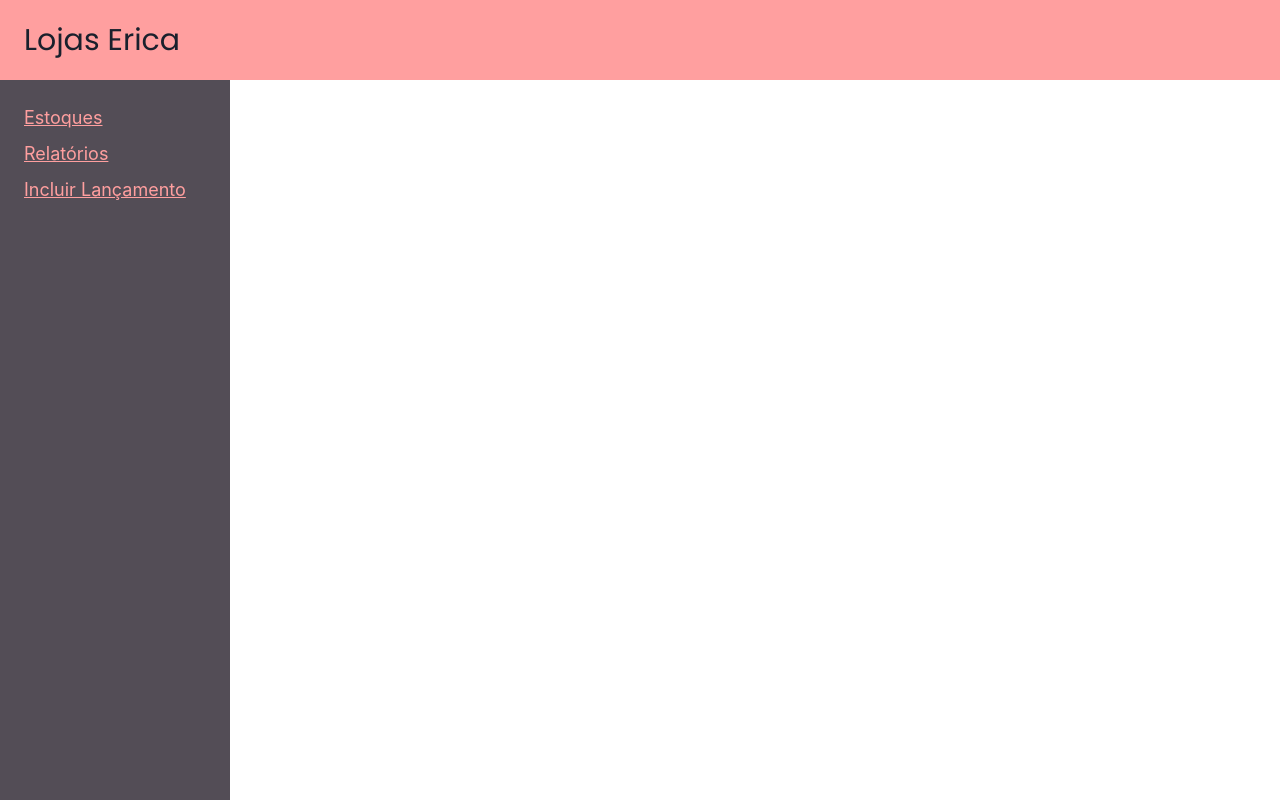
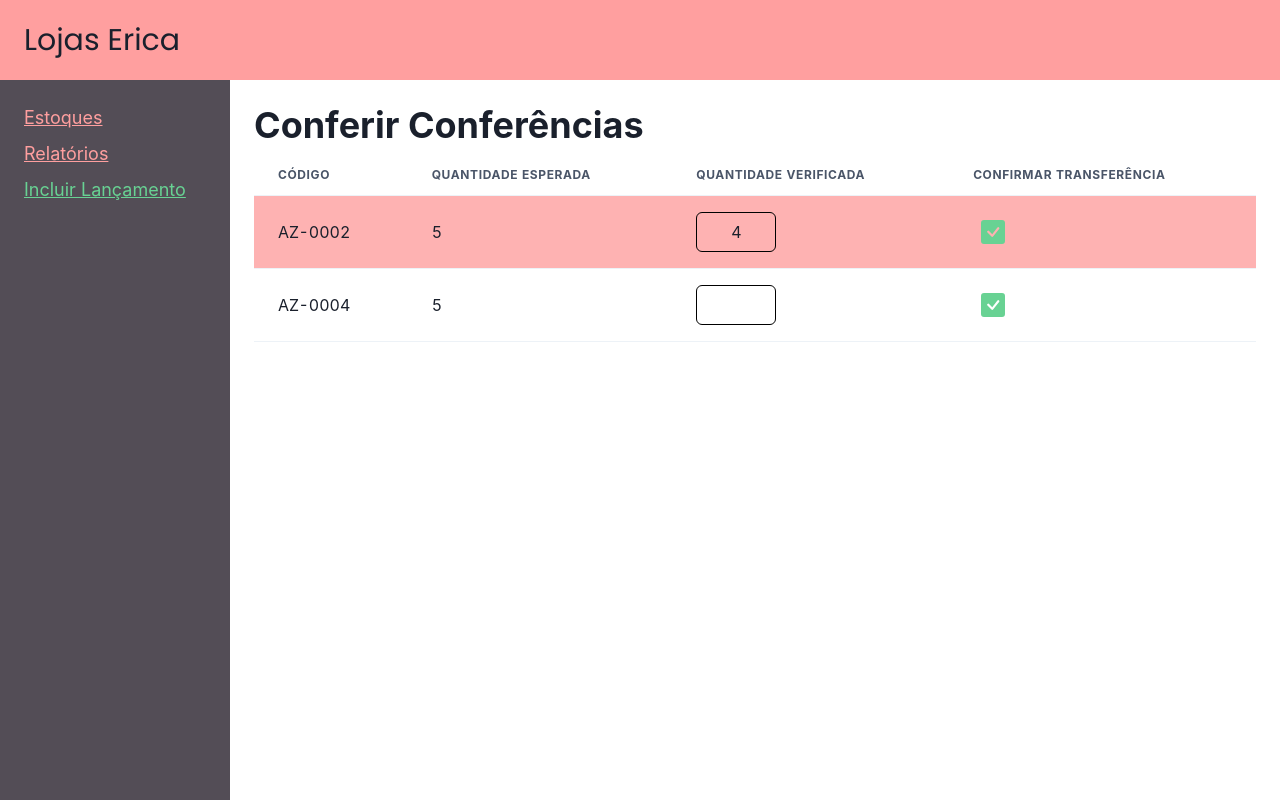
Before and after one commit to JeffersonAlves7/erica-webapp, a React (Vite) app: page /incluir-lancamento/conferencias in a window 1280 px wide. Built offline with nearby package versions, Linux system fonts and the light colour scheme.

Commit message:
feat(conferencias): create the page conferencias with all the elements

```diff
--- a/src/App.tsx
+++ b/src/App.tsx
@@ -4,6 +4,7 @@ import { Home } from "./pages/home";
 import { Template } from "./components/template";
 import { Relatorio } from "./pages/relatorio";
 import { IncluirLancamento } from "./pages/incluirLancamento";
+import { Conferencias } from "./pages/conferencias";
 
 function App() {
   return (
@@ -14,6 +15,7 @@ function App() {
           <Route path="/home" element={<Home />} />
           <Route path="/relatorios" element={<Relatorio/>} />
           <Route path="/incluir-lancamento" element={<IncluirLancamento/>} />
+          <Route path="/incluir-lancamento/conferencias" element={<Conferencias/>} />
         </Routes>
       </Template>
     </BrowserRouter>
--- a/src/components/criarTransferencia.tsx
+++ b/src/components/criarTransferencia.tsx
@@ -9,8 +9,11 @@ import {
   Grid,
   Heading,
   Input,
+  Link as ChakraLink,
+  Flex
 } from "@chakra-ui/react";
 import { useRef } from "react";
+import { Link as RouterLink } from "react-router-dom";
 
 export function CriarTransferencia() {
   const codigoRef = useRef<HTMLInputElement>(null);
@@ -58,6 +61,7 @@ export function CriarTransferencia() {
       </CardBody>
 
       <CardFooter>
+        <Flex w={"full"} justify={"space-between"} gap={6}>
           <Button
             onClick={handleConfirm}
             colorScheme="green"
@@ -66,6 +70,15 @@ export function CriarTransferencia() {
           >
             Criar
           </Button>
+          <ChakraLink
+            as={RouterLink}
+            to={"./conferencias"}
+            textDecoration={"underline"}
+            textColor={'#7B65FF'}
+          >
+            Conferir Transferências
+          </ChakraLink>
+        </Flex>
       </CardFooter>
     </Card>
   );
--- a/src/components/template.tsx
+++ b/src/components/template.tsx
@@ -59,7 +59,7 @@ export function Template(props: PropsWithChildren) {
               <Link
                 to={link.to}
                 className={`${
-                  location.pathname == link.to
+                  location.pathname.includes(link.to)
                     ? "text-[#68D293]" // is in link's pathname
                     : "text-[#FF9F9F] hover:opacity-70"  // isn't in link's pathname
                 } text-lg underline`}
--- /dev/null
+++ b/src/pages/conferencias.tsx
@@ -0,0 +1,162 @@
+import {
+  AlertDialog,
+  AlertDialogBody,
+  Text,
+  AlertDialogContent,
+  AlertDialogFooter,
+  AlertDialogOverlay,
+  Button,
+  Heading,
+  Input,
+  Stack,
+  Table,
+  Tbody,
+  Td,
+  Th,
+  Thead,
+  Tr,
+  useDisclosure
+} from "@chakra-ui/react";
+import { useRef, useState } from "react";
+import { BsFillCheckSquareFill } from "react-icons/bs";
+
+interface Conferencia {
+  id: number;
+  sku: string;
+  de: string;
+  para: string;
+  quantidadeEsperada: number;
+  quantidadeVerificada?: number | string;
+}
+
+const exampleConferencia: Conferencia = {
+  id: 1,
+  sku: "AZ-0002",
+  de: "Galpão",
+  para: "Loja",
+  quantidadeEsperada: 5,
+  quantidadeVerificada: 4
+};
+
+export function Conferencias() {
+  const { isOpen, onOpen, onClose } = useDisclosure();
+  const [conferencias, setConferencias] = useState<Conferencia[]>([
+    exampleConferencia,
+    {
+      ...exampleConferencia,
+      id: 2,
+      sku: "AZ-0004",
+      quantidadeVerificada: undefined
+    }
+  ]);
+  const [idConferenciaToConfirm, setIdConferenciaToConfirm] = useState<Conferencia['id'] | null>(null);
+  const cancelRef = useRef(null);
+
+  function handleChangeQuantidadeVerificada(
+    id: Conferencia["id"],
+    value?: number
+  ) {
+    const values = [...conferencias];
+    const index = values.findIndex((v) => v.id === id);
+    if (!value || values[index].quantidadeEsperada >= value)
+      values[index].quantidadeVerificada = value ?? "";
+    setConferencias(values);
+  }
+
+  function handleConfirmButton(){
+    console.log({ idConferenciaToConfirm });
+    onClose();
+  }
+
+  return (
+    <Stack>
+      <Heading>Conferir Conferências</Heading>
+
+      <Table>
+        <Thead>
+          <Tr>
+            <Th>Código</Th>
+            <Th>Quantidade Esperada</Th>
+            <Th>Quantidade Verificada</Th>
+            <Th>Confirmar Transferência</Th>
+          </Tr>
+        </Thead>
+        <Tbody>
+          {conferencias.map((conferencia) => {
+            const color =
+              typeof conferencia.quantidadeVerificada == "number" &&
+              conferencia.quantidadeEsperada > conferencia.quantidadeVerificada
+                ? "red.200"
+                : "";
+
+            return (
+              <Tr key={"conferencia" + conferencia.id}>
+                <Td backgroundColor={color}>{conferencia.sku}</Td>
+                <Td backgroundColor={color}>
+                  {conferencia.quantidadeEsperada}
+                </Td>
+                <Td backgroundColor={color}>
+                  <Input
+                    maxW={20}
+                    border={"1px"}
+                    borderColor={"black"}
+                    textAlign={"center"}
+                    type="number"
+                    value={"" + conferencia.quantidadeVerificada ?? ""}
+                    onChange={(e) => {
+                      handleChangeQuantidadeVerificada(
+                        conferencia.id,
+                        e.target.value ? parseInt(e.target.value) : undefined
+                      );
+                    }}
+                  />
+                </Td>
+                <Td backgroundColor={color}>
+                  <Button
+                    variant={"ghost"}
+                    onClick={() => {
+                      setIdConferenciaToConfirm(conferencia.id);
+                      onOpen();
+                    }}
+                    p={2}
+                    size={"md"}
+                  >
+                    <BsFillCheckSquareFill className="h-full w-full text-erica-green" />
+                  </Button>
+                </Td>
+              </Tr>
+            );
+          })}
+        </Tbody>
+        <AlertDialog
+          isOpen={isOpen}
+          onClose={onClose}
+          leastDestructiveRef={cancelRef}
+        >
+          <AlertDialogOverlay>
+            <AlertDialogContent>
+              <AlertDialogBody>
+                <Text>
+                  Você realmente deseja confirmar essa conferência?
+                </Text>
+              </AlertDialogBody>
+              <AlertDialogFooter>
+                <Button colorScheme="red" ref={cancelRef} onClick={onClose}>
+                  Cancelar
+                </Button>
+                <Button
+                  colorScheme="green"
+                  backgroundColor={"erica.green"}
+                  onClick={handleConfirmButton}
+                  ml={3}
+                >
+                  Confirmar
+                </Button>
+              </AlertDialogFooter>
+            </AlertDialogContent>
+          </AlertDialogOverlay>
+        </AlertDialog>
+      </Table>
+    </Stack>
+  );
+}
--- a/tailwind.config.js
+++ b/tailwind.config.js
@@ -9,6 +9,10 @@ export default {
       backgroundColor: {
         "erica-green": '#68D293',
         "erica-pink": '#FF9F9F'
+      },
+      textColor: {
+        "erica-green": '#68D293',
+        "erica-pink": '#FF9F9F'
       }
     },
   },
```
Lines whose indentation alone changed are shown as unchanged.
